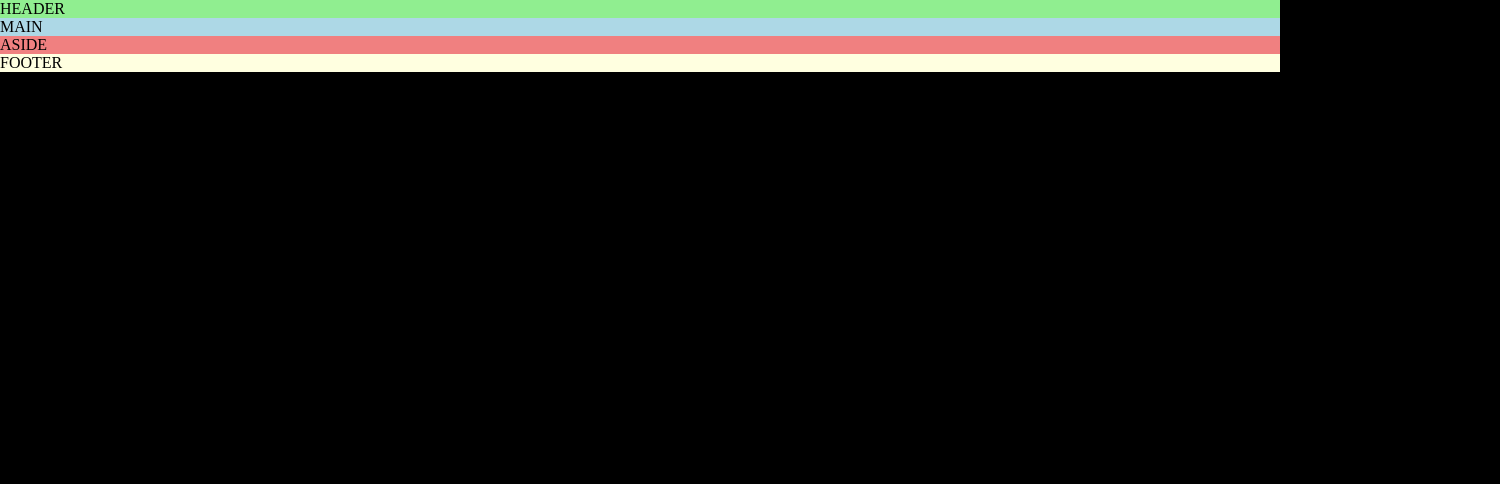
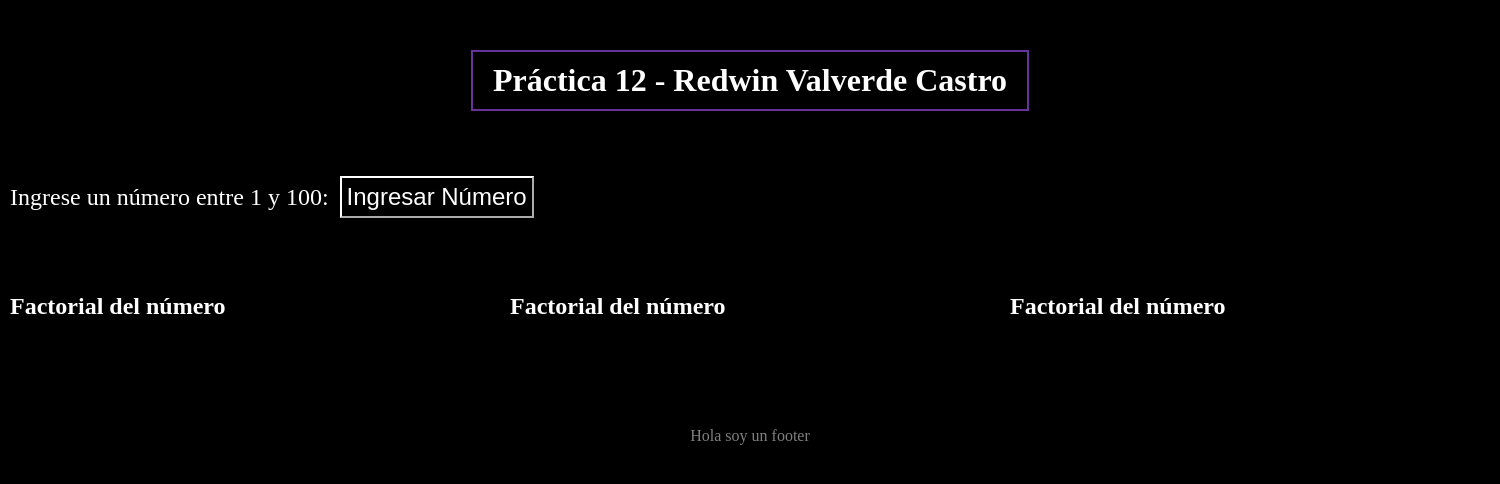
Before and after one commit to RedVc/practica_12_Redwin, a plain HTML site: page index.html in a window 1280 px wide. Shown: the whole page, 1500 px wide, since content can reach past the window. Drawn offline with Linux system fonts and the light colour scheme.

Commit message:
GRIDS AGREGADOS

```diff
--- /dev/null
+++ b/CSS/alineamientos.css
@@ -0,0 +1,31 @@
+
+.contenedor {
+
+    min-width: 1500px;
+
+    display: grid;
+    grid-template-columns: repeat(3, 1fr);
+    grid-template-rows: repeat(4, auto);
+
+    grid-template-areas: "header    header  header"
+                         "main      main    main"
+                         "aside     aside   aside"
+                         "footer    footer  footer";
+}
+
+.aside {
+    /* background-color: lightcoral; */
+
+    grid-area: aside;
+
+    display: grid;
+    grid-template-columns: repeat(3, 1fr);
+    grid-template-rows: repeat(2, 1fr);
+
+    justify-content:center;
+    align-content: start;
+}
+
+.aside > div {
+    display: block;
+}
--- a/CSS/estilos.css
+++ b/CSS/estilos.css
@@ -12,26 +12,79 @@ body {
 /* VARIABLES */
 
 :root {
-    --H1: white;
-    --H2: white;
+    --principal: white;
+    --secundario: white;
 }
 
 
 
 /* DOCUMENTO */
+.header, .main, .aside, .footer {
+    margin-top: 50px;
 
-.header {
-    background-color: lightgreen;
 }
 
-.main {
-    background-color: lightblue;
+
+
+
+/* HEADER */
+.header {
+    /* background-color: lightgreen; */
+    grid-area: header;
+
+    margin-left: auto;
+    margin-right: auto;
+    width: fit-content;
 }
 
-.aside {
-    background-color: lightcoral;
+.titulo {
+    border: solid rebeccapurple 2px;
+    color: var(--principal);
+
+    width: fit-content;
+    text-align: center;
+    padding: 10px 20px;
+    font-size: 2em;
 }
 
+/* MAIN */
+.main {
+    /* background-color: lightblue; */
+
+    grid-area: main;
+}
+
+.parrafo {
+    color: var(--secundario);
+
+    font-size: 1.5em;
+    padding: 10px;
+}
+
+.boton {
+    padding: 5px;
+    margin: 5px;
+    font-size: 1em;
+
+    border-color: white;
+    color: var(--secundario);
+    background-color: black;
+}
+
+.boton:hover {
+    background-color: darkslategray;
+}
+
+/* ASIDE */
+
+
+
+
+/* FOOTER */
 .footer {
-    background-color: lightyellow;
+    /* background-color: lightyellow; */
+    color: grey;
+    text-align: center;
+
+    grid-area: footer;
 }
--- a/JS/funciones.js
+++ b/JS/funciones.js
@@ -0,0 +1,10 @@
+
+// Números
+function ingresarNumeros() {
+
+    let numero = 0;
+
+    do {
+       numero = prompt("Número entre 1 y 100");
+    } while (numero > 100 || numero < 1);
+}
--- a/index.html
+++ b/index.html
@@ -8,6 +8,7 @@
 
     <!-- CSS -->
     <link rel="stylesheet" href="/CSS/estilos.css" type="text/css">
+    <link rel="stylesheet" href="/CSS/alineamientos.css" type="text/css">
 
     <!-- JS -->
     <script src="/JS/funciones.js" type="text/javascript" defer></script>
@@ -20,9 +21,9 @@
         <!-- --------------------------------------- HEADER --------------------------------------- -->
         <header class="header">
 
-            <p>
-                HEADER
-            </p>
+            <h1 class="titulo">
+               Práctica 12 - Redwin Valverde Castro
+            </h1>
 
         </header>
 
@@ -32,9 +33,11 @@
         <!-- --------------------------------------- MAIN --------------------------------------- -->
         <main class="main">
 
-            <p>
-                MAIN
+            <p class="parrafo">
+                Ingrese un número entre 1 y 100:
+                <input type="button" value="Ingresar Número" class="boton" id="boton" onclick="ingresarNumeros();">
             </p>
+
 
         </main>
 
@@ -44,9 +47,30 @@
         <!-- --------------------------------------- ASIDE --------------------------------------- -->
         <aside class="aside">
 
-            <p>
-                ASIDE
-            </p>
+            <div>
+
+                <h2 class="parrafo">
+                    Factorial del número
+                </h2>
+
+            </div>
+
+            <div>
+
+                <h2 class="parrafo">
+                    Factorial del número
+                </h2>
+
+            </div>
+
+            <div>
+
+                <h2 class="parrafo">
+                    Factorial del número
+                </h2>
+
+            </div>
+
 
         </aside>
 
@@ -57,7 +81,7 @@
         <footer class="footer">
 
             <p>
-                FOOTER
+                Hola soy un footer
             </p>
 
         </footer>
```
